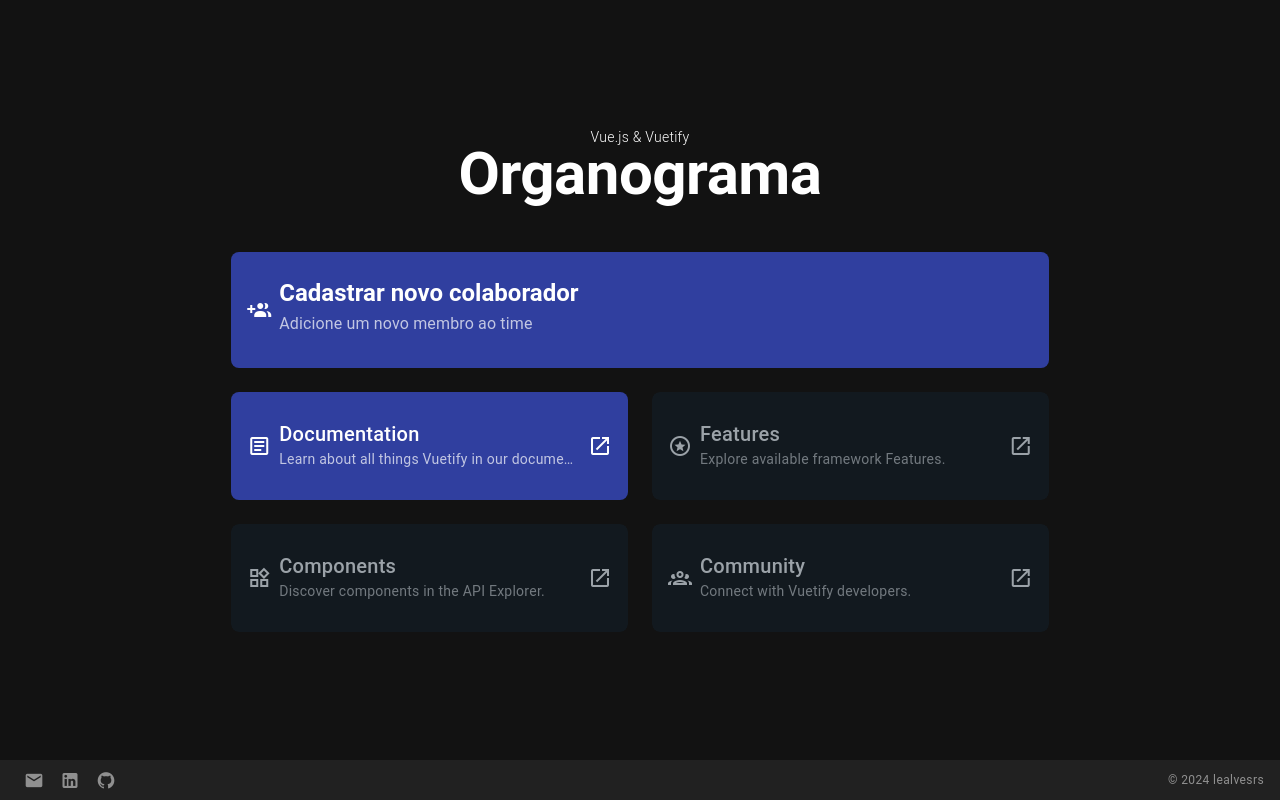
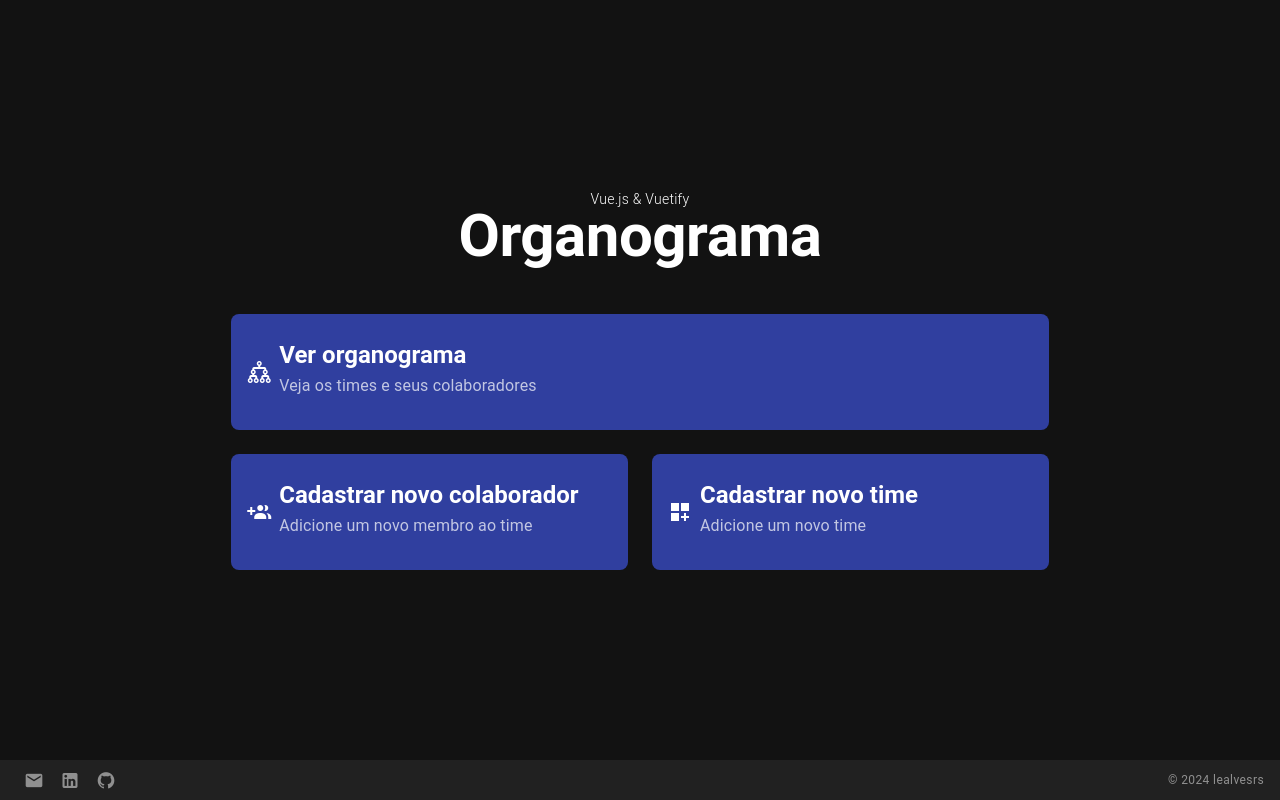
Before and after one commit to lealvesrs/organograma_vuejs, a Vue app: page / in a window 1280 px wide. Built offline with nearby package versions, Linux system fonts and the light colour scheme.

Commit message:
feat: organizando tela inicial

```diff
--- a/src/components/Forms.vue
+++ b/src/components/Forms.vue
@@ -43,12 +43,19 @@ export default {
 
             if (valid) {
                 this.colaboradores.push({ nome: this.nome, cargo: this.cargo, img: this.img, time: this.select });
+                localStorage.setItem("colaboradores", JSON.stringify(this.colaboradores) );
                 this.$emit('add', true);
-            }else{
+            } else {
                 this.$emit('add', false);
             }
 
         }
-    }
+    },
+    mounted() {
+        if (localStorage.colaboradores) {
+            this.colaboradores = JSON.parse(localStorage.getItem("colaboradores"));
+        }
+        console.log(this.colaboradores)
+    },
 }
 </script>
--- a/src/components/HelloWorld.vue
+++ b/src/components/HelloWorld.vue
@@ -13,7 +13,29 @@
 
 
       <v-row>
+
         <v-col cols="12">
+          <router-link to="/times"><v-card
+            class="py-4"
+            color="indigo-darken-2"
+            prepend-icon="mdi mdi-family-tree"
+            rounded="lg"
+            variant="flat"
+          >
+
+            <template #title>
+              <h2 class="text-h5 font-weight-bold">Ver organograma</h2>
+            </template>
+
+            <template #subtitle>
+              <div class="text-subtitle-1">
+                Veja os times e seus colaboradores
+              </div>
+            </template>
+
+          </v-card></router-link>
+        </v-col>
+        <v-col cols="6">
           <router-link to="/cadColaborador"><v-card
             class="py-4"
             color="indigo-darken-2"
@@ -36,93 +58,27 @@
         </v-col>
 
         <v-col cols="6">
-         <RouterLink to="/cadColaborador">
-          <v-card
-            append-icon="mdi-open-in-new"
+          <router-link to="/cadColaborador"><v-card
             class="py-4"
-            prepend-icon="mdi-text-box-outline"
+            color="indigo-darken-2"
+            prepend-icon="mdi mdi-view-grid-plus"
             rounded="lg"
-            subtitle="Learn about all things Vuetify in our documentation."
-            title="Documentation"
-            color="indigo-darken-2"
             variant="flat"
           >
 
-          </v-card>
-         </RouterLink>
+            <template #title>
+              <h2 class="text-h5 font-weight-bold">Cadastrar novo time</h2>
+            </template>
+
+            <template #subtitle>
+              <div class="text-subtitle-1">
+                Adicione um novo time
+              </div>
+            </template>
+
+          </v-card></router-link>
         </v-col>
 
-        <v-col cols="6">
-          <v-card
-            append-icon="mdi-open-in-new"
-            class="py-4"
-            color="surface-variant"
-            href="https://vuetifyjs.com/introduction/why-vuetify/#feature-guides"
-            prepend-icon="mdi-star-circle-outline"
-            rel="noopener noreferrer"
-            rounded="lg"
-            subtitle="Explore available framework Features."
-            target="_blank"
-            title="Features"
-            variant="text"
-          >
-            <v-overlay
-              opacity=".06"
-              scrim="primary"
-              contained
-              model-value
-              persistent
-            />
-          </v-card>
-        </v-col>
-
-        <v-col cols="6">
-          <v-card
-            append-icon="mdi-open-in-new"
-            class="py-4"
-            color="surface-variant"
-            href="https://vuetifyjs.com/components/all"
-            prepend-icon="mdi-widgets-outline"
-            rel="noopener noreferrer"
-            rounded="lg"
-            subtitle="Discover components in the API Explorer."
-            target="_blank"
-            title="Components"
-            variant="text"
-          >
-            <v-overlay
-              opacity=".06"
-              scrim="primary"
-              contained
-              model-value
-              persistent
-            />
-          </v-card>
-        </v-col>
-
-        <v-col cols="6">
-          <v-card
-            append-icon="mdi-open-in-new"
-            class="py-4"
-            color="surface-variant"
-            href="https://discord.vuetifyjs.com"
-            prepend-icon="mdi-account-group-outline"
-            rel="noopener noreferrer"
-            rounded="lg"
-            subtitle="Connect with Vuetify developers."
-            target="_blank"
-            title="Community"
-            variant="text"
-          >
-            <v-overlay
-              opacity=".06"
-              scrim="primary"
-              contained
-              model-value
-              persistent
-            />
-          </v-card>
-        </v-col>
       </v-row>
     </v-responsive>
   </v-container>
--- a/src/pages/TimesView.vue
+++ b/src/pages/TimesView.vue
@@ -1,3 +1,31 @@
 <template>
+    <v-container class="fill-height">
+        <v-card v-for="c in colaboradores" :key="c.nome" class="mx-auto" prepend-icon="$vuetify"
+            subtitle="The #1 Vue UI Library" width="400">
+            <template v-slot:title>
+                <span class="font-weight-black">{{ c.nome }}</span>
+            </template>
 
+            <v-card-text class="bg-surface-light pt-4">
+                Lorem ipsum dolor sit amet consectetur adipisicing elit. Commodi, ratione debitis quis est labore
+                voluptatibus!
+                Eaque cupiditate minima, at placeat totam, magni doloremque veniam neque porro libero rerum unde
+                voluptatem!
+            </v-card-text>
+        </v-card>
+    </v-container>
 </template>
+<script>
+export default {
+    data: () => ({
+        colaboradores: [],
+    }),
+    mounted() {
+        if (localStorage.colaboradores) {
+            this.colaboradores = JSON.parse(localStorage.getItem("colaboradores"));
+        }
+        console.log(this.colaboradores)
+    },
+
+}
+</script>
--- a/src/router/index.js
+++ b/src/router/index.js
@@ -8,9 +8,8 @@
 // Composables
 import CadColaboradorView from '@/pages/CadColaboradorView.vue'
 import HomeView from '@/pages/HomeView.vue'
-import Index from '@/pages/HomeView.vue'
+import { createRouter, createWebHistory } from 'vue-router'
 import TimesView from '@/pages/TimesView.vue'
-import { createRouter, createWebHistory } from 'vue-router'
 
 const routes = [
   { path: '/', component: HomeView },
```
